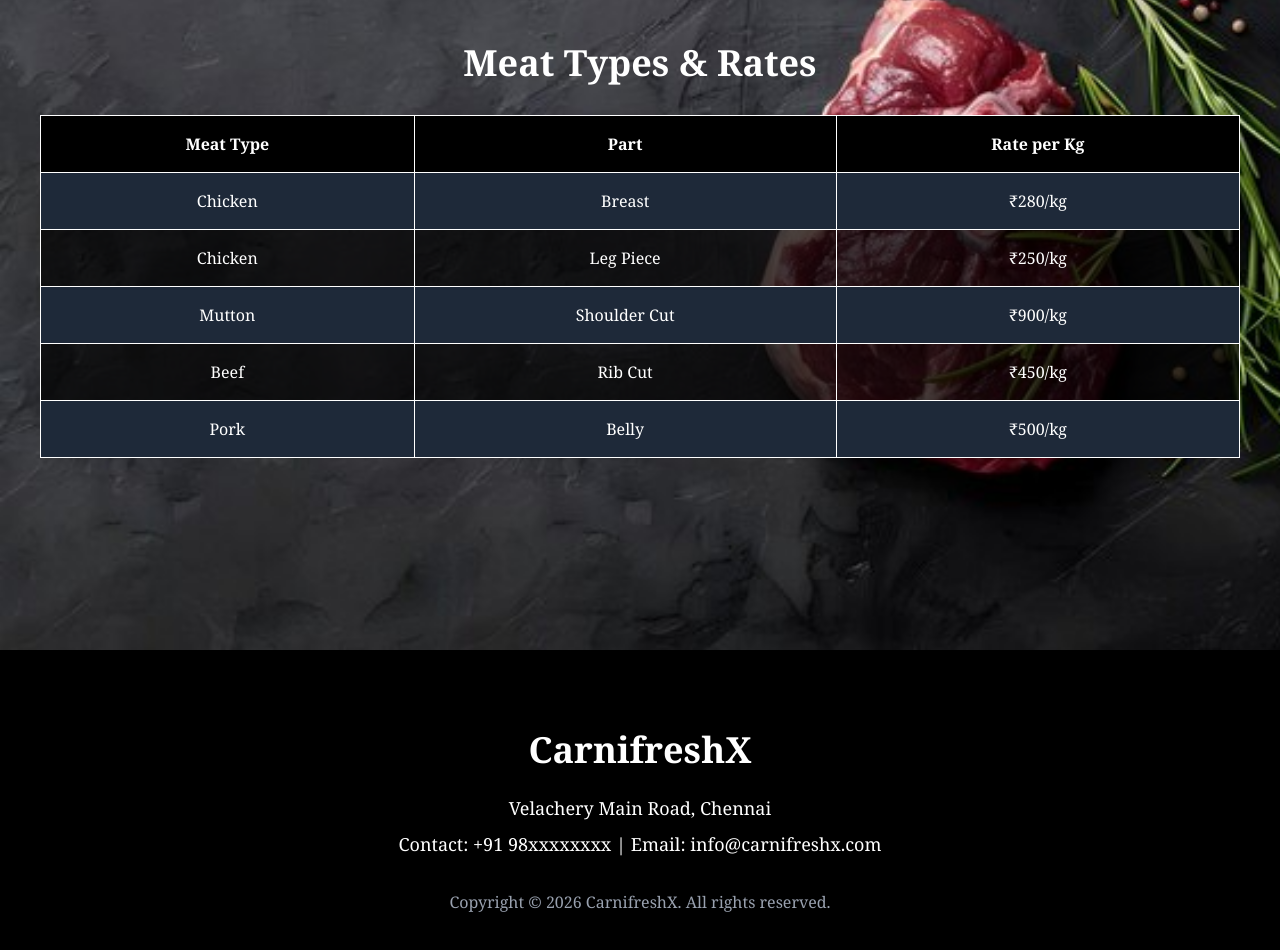
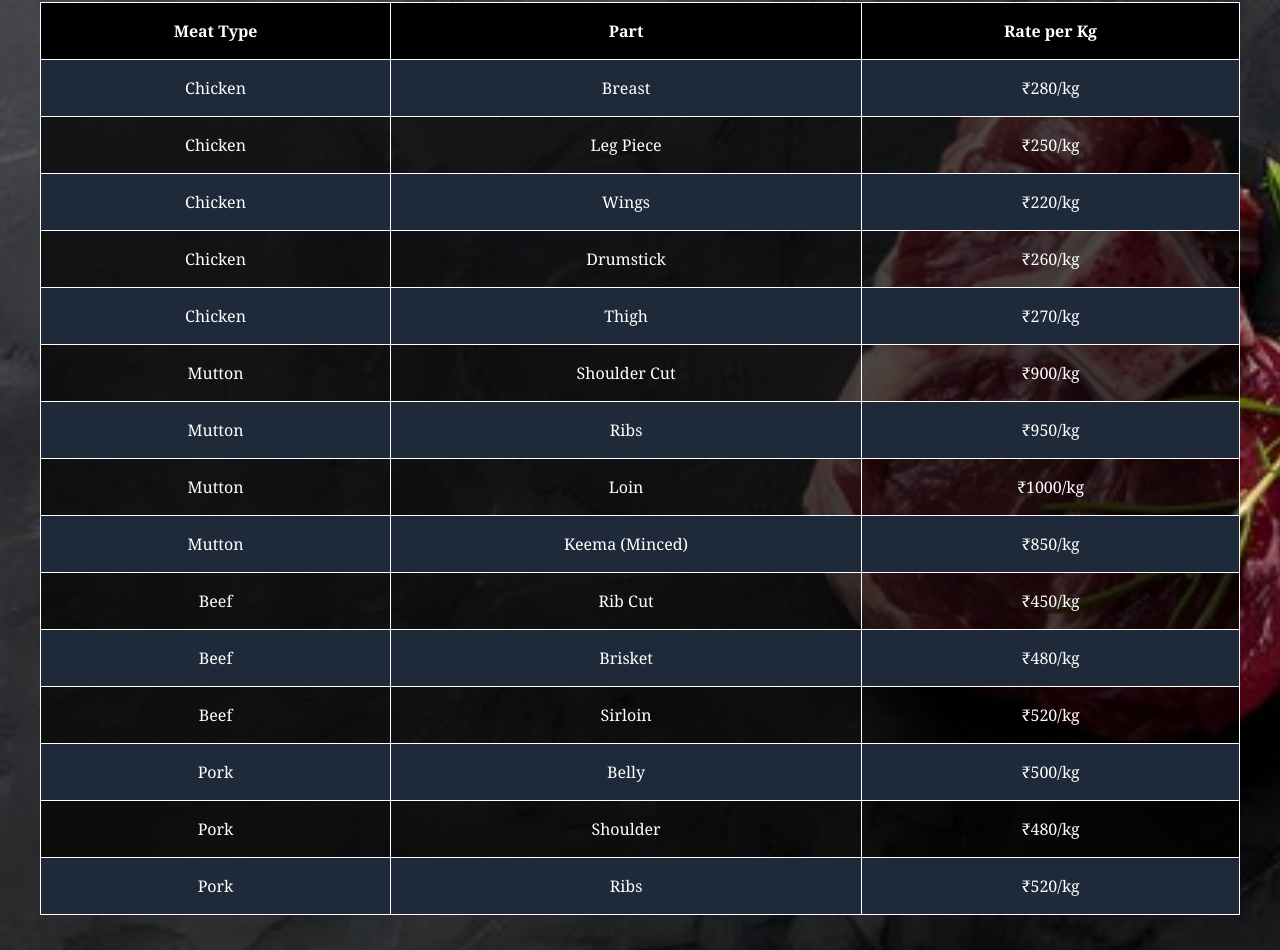
Before and after one commit to LuminaLyric/CarnifreshX, a website: page index.html in a window 1280 px wide. Shown: the part 1750-2700 px from the top of the page. Drawn offline with Linux system fonts and the light colour scheme.

Commit message:
Refactor index.html structure and content

```diff
--- a/index.html
+++ b/index.html
@@ -95,9 +95,8 @@
         Meat Types & Rates
       </h2>
 
-      <div class="overflow-x-auto">
-       <div class="overflow-x-auto">
-  <table class="w-full border border-gray-600 text-center bg-black/70 min-w-[600px]">
+      <div class="w-full overflow-x-auto">
+  <table class="w-full border border-gray-600 text-center bg-black/70 min-w-[700px]">
     <thead class="bg-black text-white">
       <tr>
         <th class="border p-4">Meat Type</th>
@@ -107,6 +106,7 @@
     </thead>
 
     <tbody>
+
       <tr class="bg-gray-800">
         <td class="border p-4">Chicken</td>
         <td class="border p-4">Breast</td>
@@ -120,10 +120,48 @@
       </tr>
 
       <tr class="bg-gray-800">
+        <td class="border p-4">Chicken</td>
+        <td class="border p-4">Wings</td>
+        <td class="border p-4">₹220/kg</td>
+      </tr>
+
+      <tr>
+        <td class="border p-4">Chicken</td>
+        <td class="border p-4">Drumstick</td>
+        <td class="border p-4">₹260/kg</td>
+      </tr>
+
+      <tr class="bg-gray-800">
+        <td class="border p-4">Chicken</td>
+        <td class="border p-4">Thigh</td>
+        <td class="border p-4">₹270/kg</td>
+      </tr>
+
+
+      <tr>
         <td class="border p-4">Mutton</td>
         <td class="border p-4">Shoulder Cut</td>
         <td class="border p-4">₹900/kg</td>
       </tr>
+
+      <tr class="bg-gray-800">
+        <td class="border p-4">Mutton</td>
+        <td class="border p-4">Ribs</td>
+        <td class="border p-4">₹950/kg</td>
+      </tr>
+
+      <tr>
+        <td class="border p-4">Mutton</td>
+        <td class="border p-4">Loin</td>
+        <td class="border p-4">₹1000/kg</td>
+      </tr>
+
+      <tr class="bg-gray-800">
+        <td class="border p-4">Mutton</td>
+        <td class="border p-4">Keema (Minced)</td>
+        <td class="border p-4">₹850/kg</td>
+      </tr>
+
 
       <tr>
         <td class="border p-4">Beef</td>
@@ -132,14 +170,38 @@
       </tr>
 
       <tr class="bg-gray-800">
+        <td class="border p-4">Beef</td>
+        <td class="border p-4">Brisket</td>
+        <td class="border p-4">₹480/kg</td>
+      </tr>
+
+      <tr>
+        <td class="border p-4">Beef</td>
+        <td class="border p-4">Sirloin</td>
+        <td class="border p-4">₹520/kg</td>
+      </tr>
+
+
+      <tr class="bg-gray-800">
         <td class="border p-4">Pork</td>
         <td class="border p-4">Belly</td>
         <td class="border p-4">₹500/kg</td>
       </tr>
+
+      <tr>
+        <td class="border p-4">Pork</td>
+        <td class="border p-4">Shoulder</td>
+        <td class="border p-4">₹480/kg</td>
+      </tr>
+
+      <tr class="bg-gray-800">
+        <td class="border p-4">Pork</td>
+        <td class="border p-4">Ribs</td>
+        <td class="border p-4">₹520/kg</td>
+      </tr>
     </tbody>
   </table>
 </div>
-      </div>
     </section>
 
     <section
```
